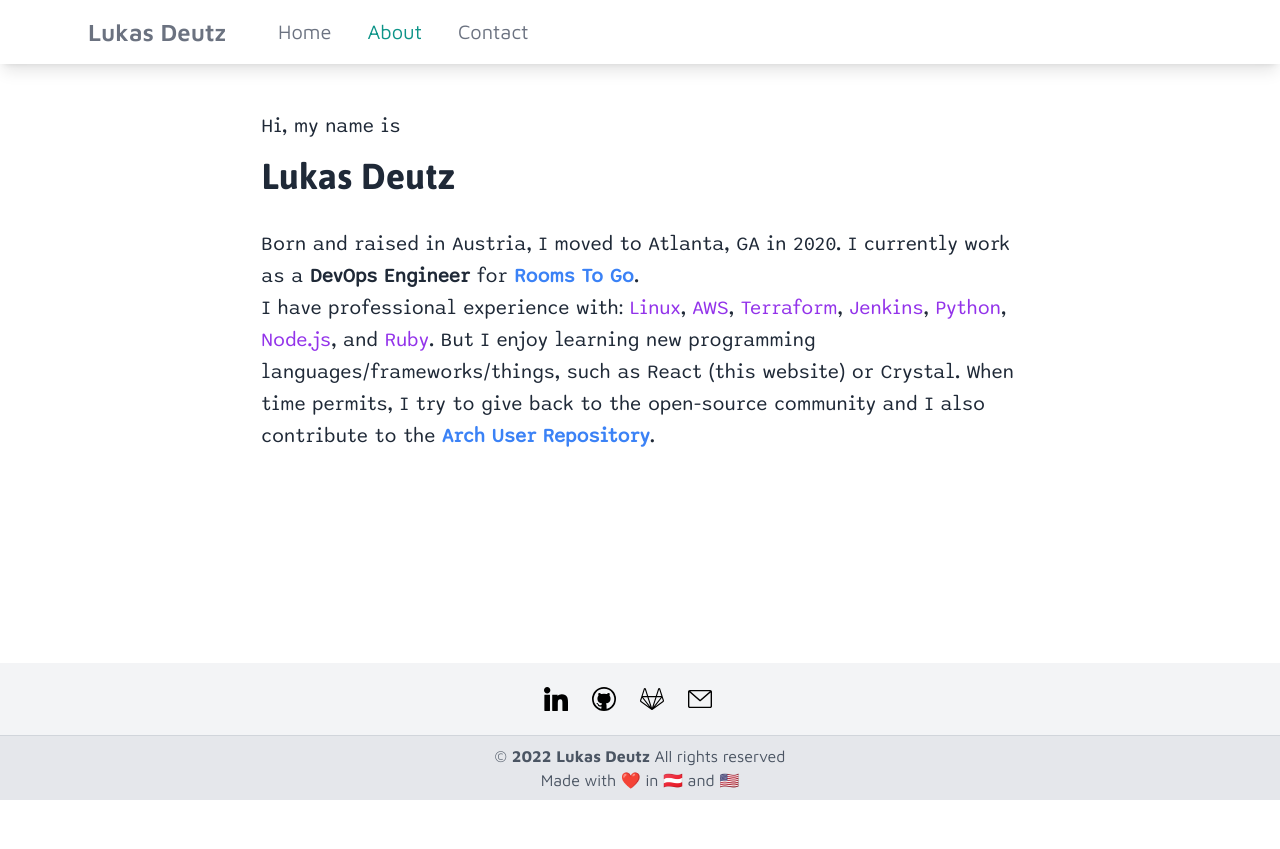
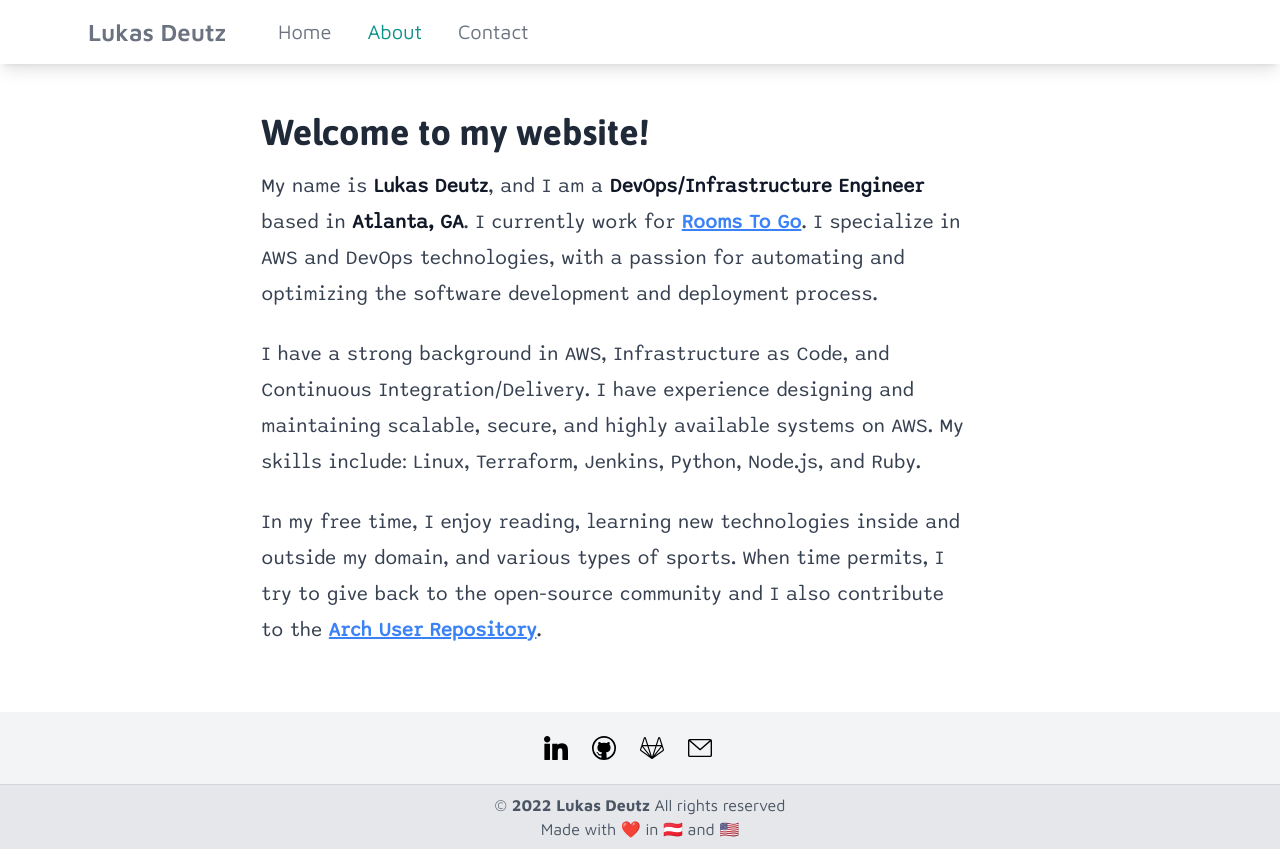
Before and after one commit to lagerfeuer/website, a Next.js app: page /about in a window 1280 px wide. Before the commit the page ends 800 px from the top, so only its background shows below. Built offline with nearby package versions, Linux system fonts and the light colour scheme.

Commit message:
UI overhaul
* Use Tailwind plugins typography and forms
* Render /about page from Markdown
* Restyle header and contact form

```diff
--- a/components/contactForm.jsx
+++ /dev/null
@@ -1,78 +0,0 @@
-import { useForm, ValidationError } from "@formspree/react";
-
-export default function ContactForm() {
-  const [state, handleSubmit] = useForm(process.env.NEXT_PUBLIC_FORMSPREE_KEY);
-  if (state.succeeded) {
-    return <p className="my-6 text-center text-xl">Thanks for the message!</p>;
-  }
-
-  return (
-    // see https://flowbite.com/blocks/marketing/contact/
-    <section className="bg-white">
-      <div className="py-8 px-4 mx-auto max-w-screen-md">
-        <form onSubmit={handleSubmit} method="POST" className="space-y-8">
-          <div>
-            <label for="email" className="block mb-2 text-sm font-medium">
-              Email address
-            </label>
-            <input
-              type="email"
-              id="email"
-              name="email"
-              className="shadow-sm bg-gray-50 border border-gray-300 text-sm rounded-lg focus:ring-blue-300 focus:border-blue-300 block w-full p-2.5"
-              placeholder="you@email.com"
-              required
-            />
-            <ValidationError
-              prefix="Email"
-              field="email"
-              errors={state.errors}
-            />
-          </div>
-          <div>
-            <label for="subject" className="block mb-2 text-sm font-medium">
-              Subject
-            </label>
-            <input
-              type="text"
-              id="subject"
-              name="subject"
-              className="block p-3 w-full text-sm bg-gray-50 rounded-lg border border-gray-300 shadow-sm focus:ring-blue-300 focus:border-blue-300"
-              placeholder="Hi there"
-              required
-            />
-            <ValidationError
-              prefix="Subject"
-              field="subject"
-              errors={state.errors}
-            />
-          </div>
-          <div className="sm:col-span-2">
-            <label for="message" className="block mb-2 text-sm font-medium">
-              Message
-            </label>
-            <textarea
-              id="message"
-              name="message"
-              rows={6}
-              className="block p-2.5 w-full text-sm bg-gray-50 rounded-lg shadow-sm border border-gray-300 focus:ring-blue-300 focus:border-blue-300"
-              placeholder="Leave a comment..."
-            ></textarea>
-            <ValidationError
-              prefix="Message"
-              field="message"
-              errors={state.errors}
-            />
-          </div>
-          <button
-            type="submit"
-            className="py-3 px-5 text-sm font-medium rounded-lg text-centerrounded-lg bg-blue-300 w-full lg:w-fit hover:text-white hover:bg-blue-500 focus:ring-4 focus:outline-none focus:ring-blue-300"
-            disabled={state.submitting}
-          >
-            Send message
-          </button>
-        </form>
-      </div>
-    </section>
-  );
-}
--- a/components/header.jsx
+++ b/components/header.jsx
@@ -63,12 +63,13 @@ export default function Header() {
               className="outline-none"
               onClick={() => setMobileNavbarOpen(!mobileNavbarOpen)}
             >
+              {/* TODO move svg to separate file and include */}
               <svg
                 className="w-8 h-8 text-gray-500 hover:text-teal-500 "
                 x-show="!showMenu"
                 fill="none"
-                stroke-linecap="round"
-                stroke-linejoin="round"
+                strokeLinecap="round"
+                strokeLinejoin="round"
                 strokeWidth="2"
                 viewBox="0 0 24 24"
                 stroke="currentColor"
--- /dev/null
+++ b/content/about.md
@@ -0,0 +1,10 @@
+My name is **Lukas Deutz**, and I am a **DevOps/Infrastructure Engineer** based in **Atlanta, GA**.
+I currently work for [Rooms To Go](https://roomstogo.com).
+I specialize in AWS and DevOps technologies, with a passion for automating and optimizing the software development and deployment process.
+
+I have a strong background in AWS, Infrastructure as Code, and Continuous Integration/Delivery.
+I have experience designing and maintaining scalable, secure, and highly available systems on AWS.
+My skills include: Linux, Terraform, Jenkins, Python, Node.js, and Ruby.
+
+In my free time, I enjoy reading, learning new technologies inside and outside my domain, and various types of sports.
+When time permits, I try to give back to the open-source community and I also contribute to the [Arch User Repository](https://aur.archlinux.org/packages?K=lagerfeuer&SeB=m).
--- a/next.config.js
+++ b/next.config.js
@@ -2,4 +2,11 @@ module.exports = {
   images: {
     unoptimized: true,
   },
+  webpack: (config) => {
+    config.module.rules.push({
+      test: /\.md$/,
+      use: 'raw-loader',
+    });
+    return config;
+  },
 }
--- a/package.json
+++ b/package.json
@@ -7,12 +7,16 @@
   },
   "dependencies": {
     "@formspree/react": "^2.4.1",
+    "@tailwindcss/forms": "^0.5.3",
+    "@tailwindcss/typography": "^0.5.9",
     "autoprefixer": "^10.4.13",
     "next": "^13.0.3",
     "next-plausible": "^3.6.4",
     "postcss": "^8.4.19",
+    "raw-loader": "^4.0.2",
     "react": "^18.2.0",
     "react-dom": "^18.2.0",
+    "react-markdown": "^8.0.5",
     "tailwindcss": "^3.2.4"
   },
   "devDependencies": {
--- a/pages/about.jsx
+++ b/pages/about.jsx
@@ -1,52 +1,19 @@
+import ReactMarkdown from "react-markdown";
 import MyLink from "../components/link";
+import AboutMarkdown from "../content/about.md";
 
-function Keyword({ children, italic = false }) {
-  return (
-    <span className={`${italic ? "italic" : ""} text-purple-600`}>
-      {" "}
-      {children}
-    </span>
-  );
-}
-
-export default function About() {
-  const KEYWORDS = [
-    "Linux",
-    "AWS",
-    "Terraform",
-    "Jenkins",
-    "Python",
-    "Node.js",
-    "Ruby",
-  ];
+export default function About({ content }) {
   return (
     <div className="container my-12 px-12 md:w-2/3 lg:w-2/3 mx-auto">
       <section className="mb-16 text-gray-800 ">
         <div className="grid md:grid-cols-1 gap-x-6 lg:gap-x-12">
           <div className="mb-12 md:mb-0">
-            <h4 className="font-body text-xl mb-4">Hi, my name is</h4>
-            <h1 className="text-4xl font-bold mb-4">Lukas Deutz</h1>
-            <div className="leading-8 font-body text-xl py-4">
-              <p>
-                Born and raised in Austria, I moved to Atlanta, GA in 2020. I
-                currently work as a <strong>DevOps Engineer</strong> for{" "}
-                <MyLink href="https://www.roomstogo.com">Rooms To Go</MyLink>.
-              </p>
-              <p>
-                I have professional experience with:<Keyword>Linux</Keyword>,
-                <Keyword>AWS</Keyword>,<Keyword>Terraform</Keyword>,
-                <Keyword>Jenkins</Keyword>,<Keyword>Python</Keyword>,
-                <Keyword>Node.js</Keyword>, and
-                <Keyword>Ruby</Keyword>. But I enjoy learning new programming
-                languages/frameworks/things, such as React (this website) or
-                Crystal. When time permits, I try to give back to the
-                open-source community and I also contribute to the{" "}
-                <MyLink href="https://aur.archlinux.org/packages?K=lagerfeuer&SeB=m">
-                  Arch User Repository
-                </MyLink>
-                .
-              </p>
-            </div>
+            <h1 className="text-4xl font-bold mb-4">Welcome to my website!</h1>
+            <article className="font-body prose prose-xl">
+              <ReactMarkdown components={{ a: MyLink }}>
+                {AboutMarkdown}
+              </ReactMarkdown>
+            </article>
           </div>
         </div>
       </section>
--- a/pages/contact.jsx
+++ b/pages/contact.jsx
@@ -1,4 +1,87 @@
-import ContactForm from "../components/contactForm";
+import { useForm, ValidationError } from "@formspree/react";
+
+function ContactForm() {
+  const [state, handleSubmit] = useForm(process.env.NEXT_PUBLIC_FORMSPREE_KEY);
+  if (state.succeeded) {
+    return <p className="my-6 text-center text-xl">Thanks for the message!</p>;
+  }
+
+  return (
+    // see https://flowbite.com/blocks/marketing/contact/
+    <section className="bg-white">
+      <div className="py-8 px-4 mx-auto max-w-screen-md">
+        <form onSubmit={handleSubmit} method="POST" className="space-y-8">
+          <div>
+            <label for="email" className="block mb-2 text-md font-medium">
+              Email address
+            </label>
+            <input
+              type="email"
+              id="email"
+              name="email"
+              className="mt-1 block w-full rounded-md bg-gray-100 border-transparent focus:border-gray-500 focus:bg-white focus:ring-0"
+              placeholder="you@email.com"
+              required
+            />
+            <ValidationError
+              prefix="Email"
+              field="email"
+              errors={state.errors}
+            />
+          </div>
+          <div>
+            <label for="subject" className="block mb-2 text-md font-medium">
+              Subject
+            </label>
+            <input
+              type="text"
+              id="subject"
+              name="subject"
+              className="mt-1 block w-full rounded-md bg-gray-100 border-transparent focus:border-gray-500 focus:bg-white focus:ring-0"
+              placeholder="Just saying hi..."
+              required
+            />
+            <ValidationError
+              prefix="Subject"
+              field="subject"
+              errors={state.errors}
+            />
+          </div>
+          <div className="sm:col-span-2">
+            <label for="message" className="block mb-2 text-md font-medium">
+              Message
+            </label>
+            <textarea
+              id="message"
+              name="message"
+              rows={6}
+              className="mt-1
+                    block
+                    w-full
+                    rounded-md
+                    bg-gray-100
+                    border-transparent
+                    focus:border-gray-500 focus:bg-white focus:ring-0"
+              placeholder="Leave a comment..."
+            ></textarea>
+            <ValidationError
+              prefix="Message"
+              field="message"
+              errors={state.errors}
+            />
+          </div>
+          <button
+            type="submit"
+            className="py-3 px-5 text-sm font-medium rounded-lg text-centerrounded-lg bg-blue-600 text-white w-full lg:w-fit hover:shadow-lg transition hover:ease-in-out hover:scale-110"
+            disabled={state.submitting}
+          >
+            Send message
+          </button>
+        </form>
+      </div>
+    </section>
+  );
+}
 
 export default function Contact() {
   return (
--- a/tailwind.config.js
+++ b/tailwind.config.js
@@ -22,5 +22,8 @@ module.exports = {
       }
     },
   },
-  plugins: [],
+  plugins: [
+    require('@tailwindcss/typography'),
+    require('@tailwindcss/forms'),
+  ],
 }
```
Also changed, not shown: 1 other file (tests, documents, lock files or other folders).
